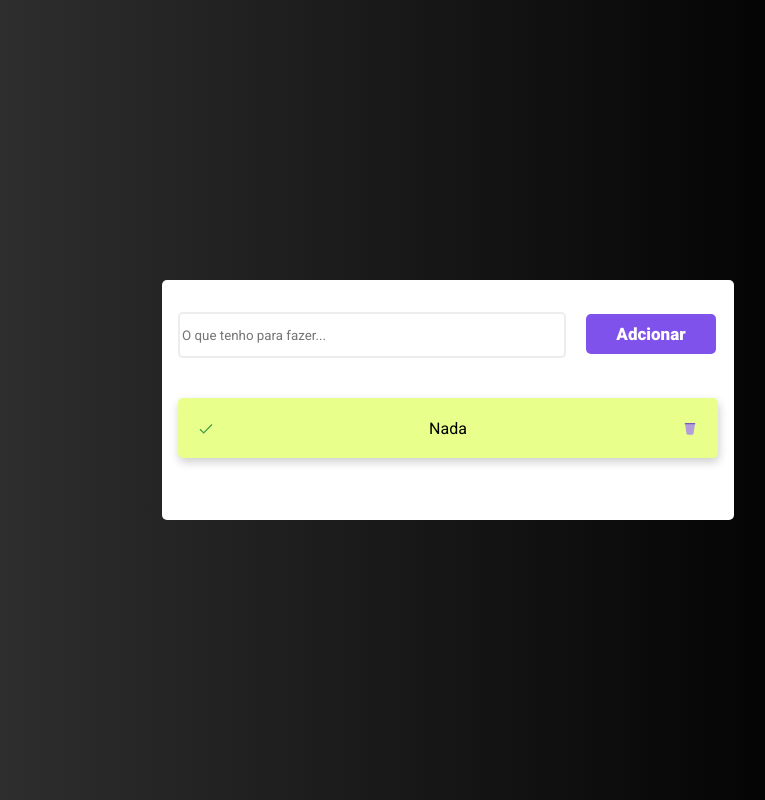
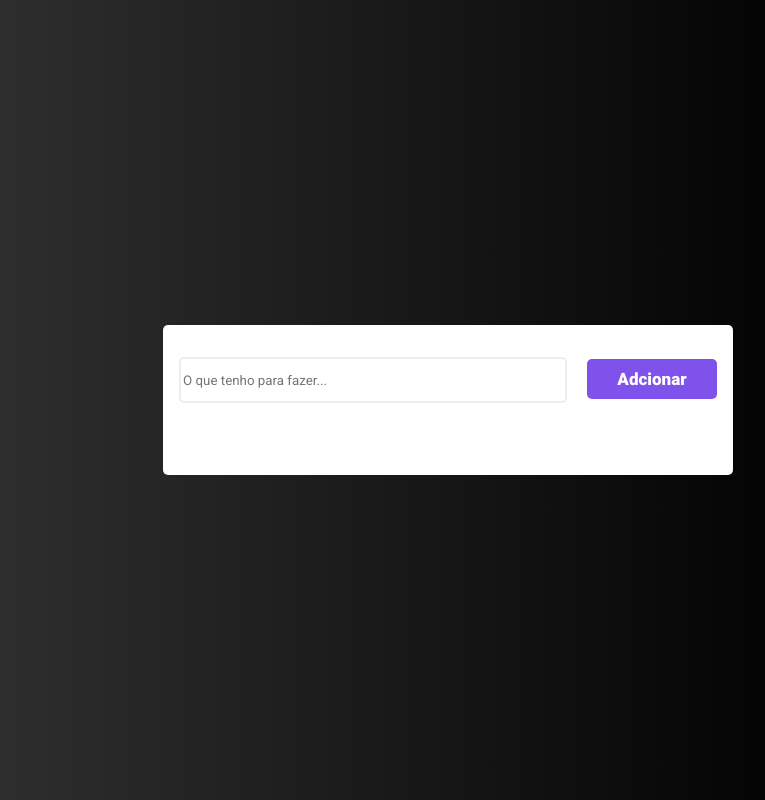
Before and after one commit to n4ju15/to-do, a React (Vite) app: page / in a window 1280 px wide. Shown: the whole page, without its empty margins (192-957 px from the left). Built offline with nearby package versions, Linux system fonts and the light colour scheme.

Commit message:
Creating project readme

```diff
--- a/src/App.jsx
+++ b/src/App.jsx
@@ -5,7 +5,7 @@ import { FcEmptyTrash, FcCheckmark } from "react-icons/fc";
 import { Container, ToDoList, Input, Button, ListItem } from "./styles.js";
 
 function App() {
-  const [list, setList] = useState([{ id: uuidv4(), task: 'Nada', finished: true }]);
+  const [list, setList] = useState([]);
   const [inputTask, setInputTask] = useState('');
 
   function inputMudou(event) {
```
Also changed, not shown: src/assets/to-do.gif (added), 1 other file (tests, documents, lock files or other folders).
